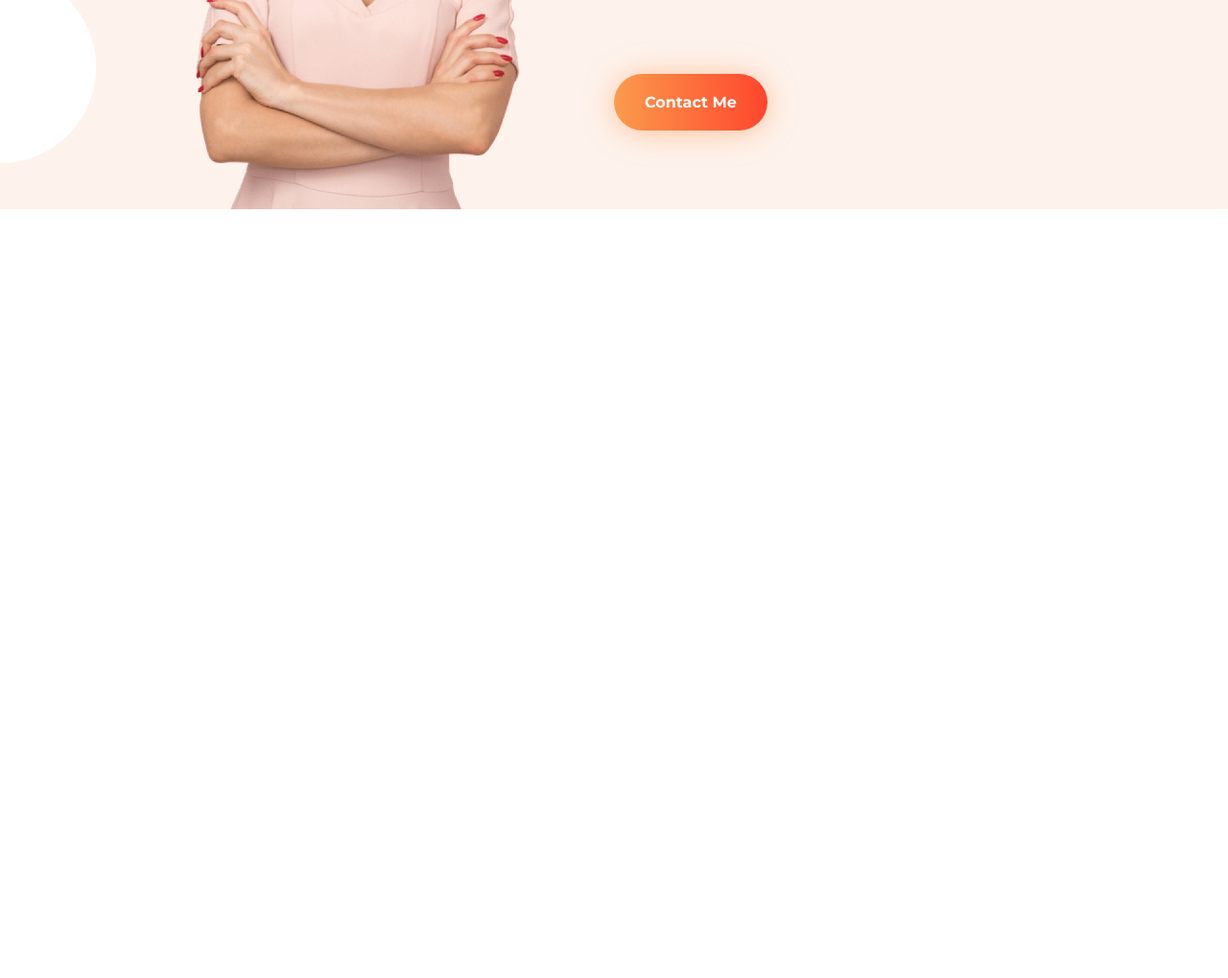
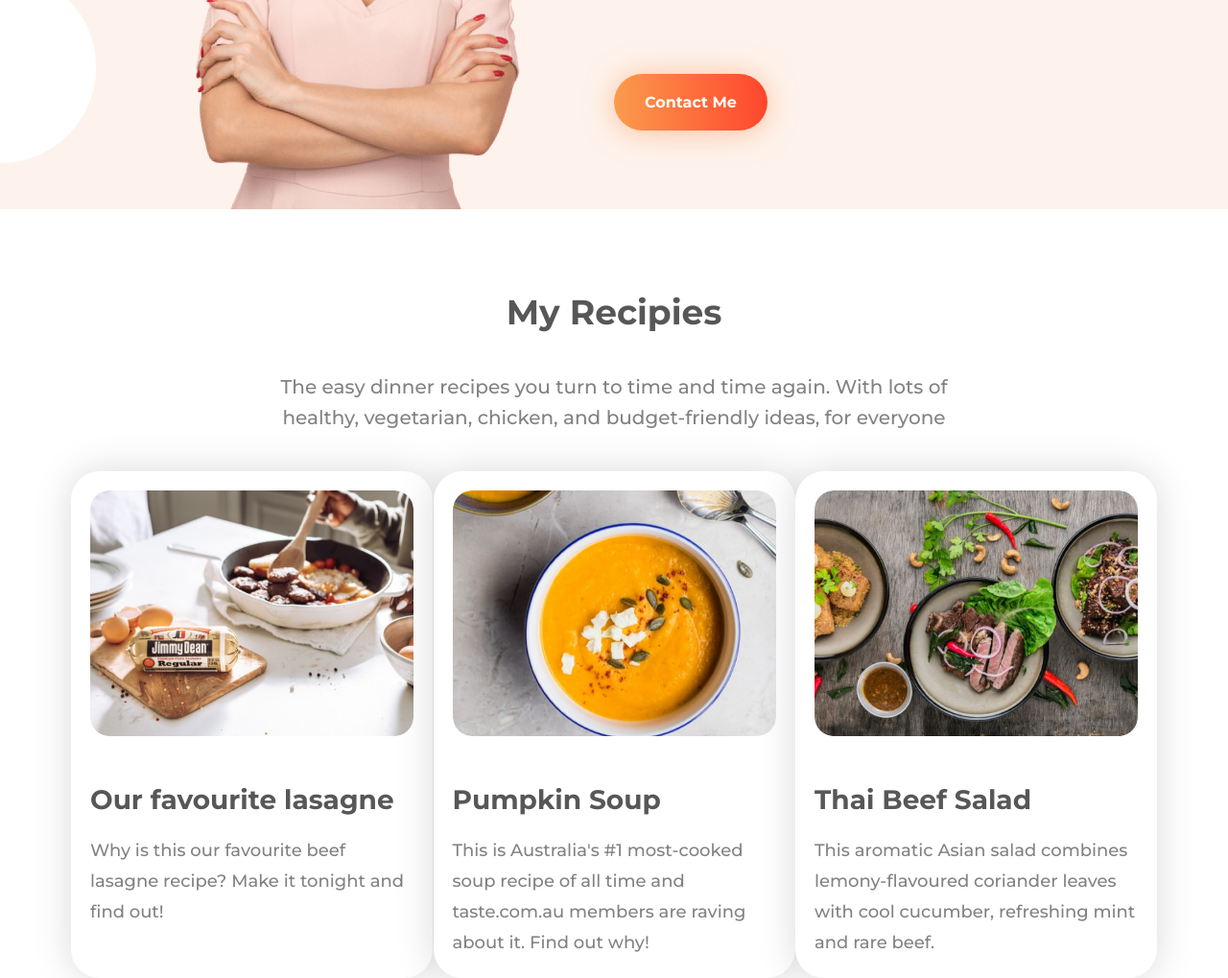
Before and after one commit to rabiulDev/food-network, a plain HTML site: page index.html in a window 1280 px wide. Shown: the part 1278-2297 px from the top of the page at 96% size. Before the commit the page ends 1500 px from the top, so only its background shows below. Drawn offline with Linux system fonts and the light colour scheme.

Commit message:
recipies section done

```diff
--- a/index.html
+++ b/index.html
@@ -23,7 +23,7 @@
                 <ul>
                     <li><a href="#home">Home</a></li>
                     <li><a href="#about">About</a></li>
-                    <li><a href="">Recipies</a></li>
+                    <li><a href="#recipies">Recipies</a></li>
                     <li><a href="">Contact</a></li>
                 </ul>
             </div>
@@ -66,6 +66,40 @@
             </div>
         </div>
     </section>
+
+    <section id="recipies" class="recipies-section container">
+        <div class="recipies-header">
+            <h1>My Recipies</h1>
+            <p>The easy dinner recipes you turn to time and time again. With lots of healthy, vegetarian,
+                chicken, and budget-friendly ideas, for everyone</p>
+        </div>
+
+        <div class="card-container">
+            <div class="card">
+                <div class="card-image">
+                    <img src="images/food/card-one.jpg" alt="card-image">
+                </div>
+                <h1>Our favourite lasagne</h1>
+                <p>Why is this our favourite beef lasagne recipe? Make it tonight and find out!</p>
+            </div>
+            <div class="card">
+                <div class="card-image">
+                    <img src="images/food/card-two.png" alt="card-image">
+                </div>
+                <h1>Pumpkin Soup</h1>
+                <p>This is Australia's #1 most-cooked soup recipe of all time and taste.com.au members are raving about
+                    it. Find out why!</p>
+            </div>
+            <div class="card">
+                <div class="card-image">
+                    <img src="images/food/card-three.jpg" alt="card-image">
+                </div>
+                <h1>Thai Beef Salad</h1>
+                <p>This aromatic Asian salad combines lemony-flavoured coriander leaves with cool cucumber, refreshing
+                    mint and rare beef.</p>
+            </div>
+        </div>
+    </section>
 </body>
 
 </html>
--- a/style.css
+++ b/style.css
@@ -37,7 +37,7 @@ nav {
   display: flex;
   list-style-type: none;
 }
-.menu ul a {
+.menu ul li a {
   text-decoration: none;
   margin-left: 90px;
   color: #575757;
@@ -100,6 +100,7 @@ nav {
 }
 /* top banner end  */
 
+/* about section start  */
 .about-section {
   background-image: url(images/shapes/7.png);
   background-repeat: no-repeat;
@@ -133,3 +134,57 @@ nav {
 #contact-btn {
   margin-top: 100px;
 }
+/* about section end  */
+
+/* recipies section start  */
+.recipies-section {
+  margin-top: 85px;
+}
+.recipies-header h1 {
+  font-size: 36px;
+  font-weight: 700;
+  text-align: center;
+  color: #575757;
+}
+
+.recipies-header p {
+  font-size: 20px;
+  font-weight: 500;
+  line-height: 32px;
+  color: #828282;
+  text-align: center;
+  width: 706px;
+  margin: 40px auto;
+}
+.card-container {
+  display: flex;
+  justify-content: space-between;
+}
+.card {
+  width: 377px;
+  height: 528px;
+  padding: 20px;
+  background: #ffffff;
+  box-shadow: 0px 0px 40px rgba(0, 0, 0, 0.15);
+  border-radius: 30px;
+}
+.card-image img {
+  width: 337px;
+  height: 256px;
+  border-radius: 20px;
+}
+.card h1 {
+  font-size: 28px;
+  font-weight: 700;
+  margin-top: 45px;
+  color: #575757;
+}
+
+.card p {
+  font-size: 18px;
+  font-weight: 500;
+  color: #828282;
+  line-height: 32px;
+  margin-top: 20px;
+}
+/* recipies section end  */
```
Also changed, not shown: images/food/Project Cover5.png (deleted), images/food/Project Cover8.png (deleted), images/food/card-one.jpg (renamed from images/food/Project Cover.jpg), images/food/card-three.jpg (renamed from images/food/Project Cover1.jpg), images/food/card-two.png (renamed from images/food/Project Cover.png), 4 other files.
